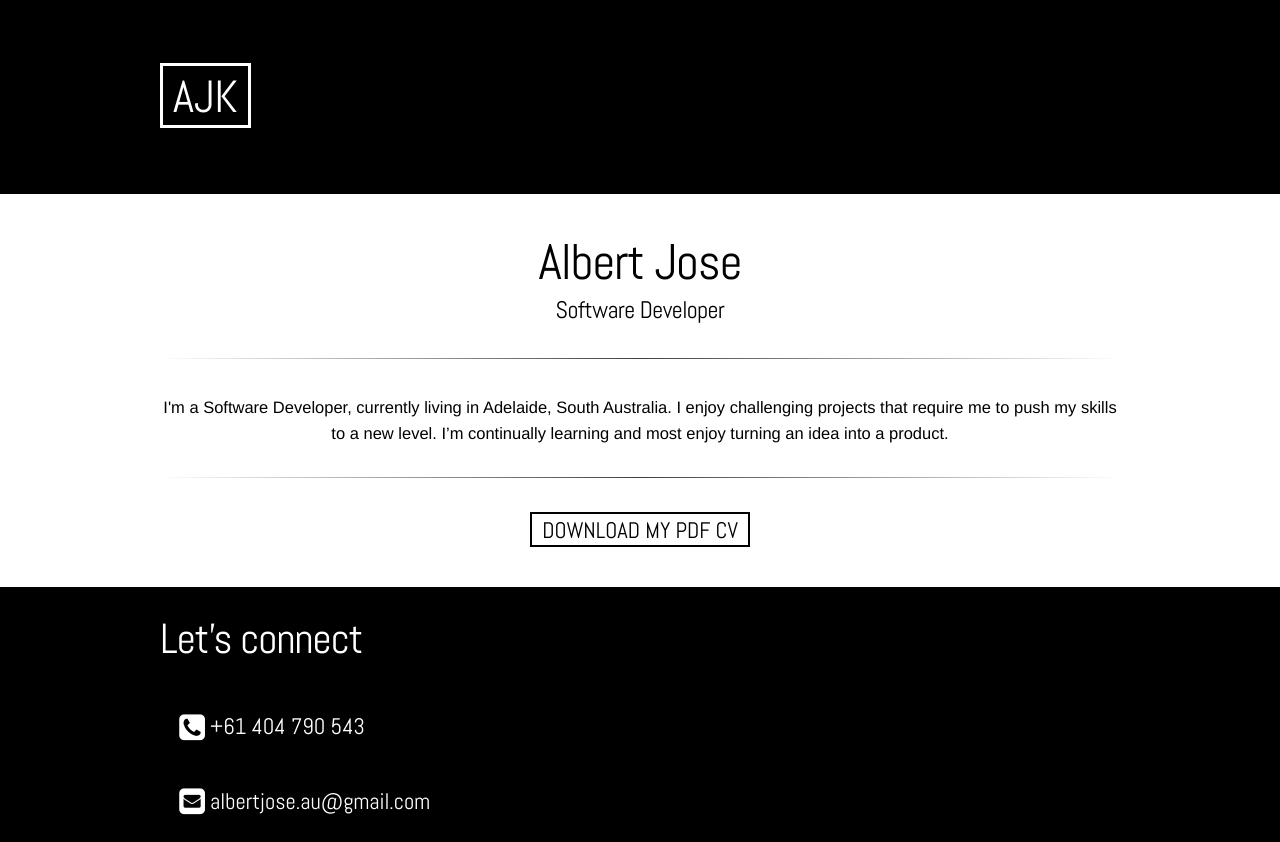
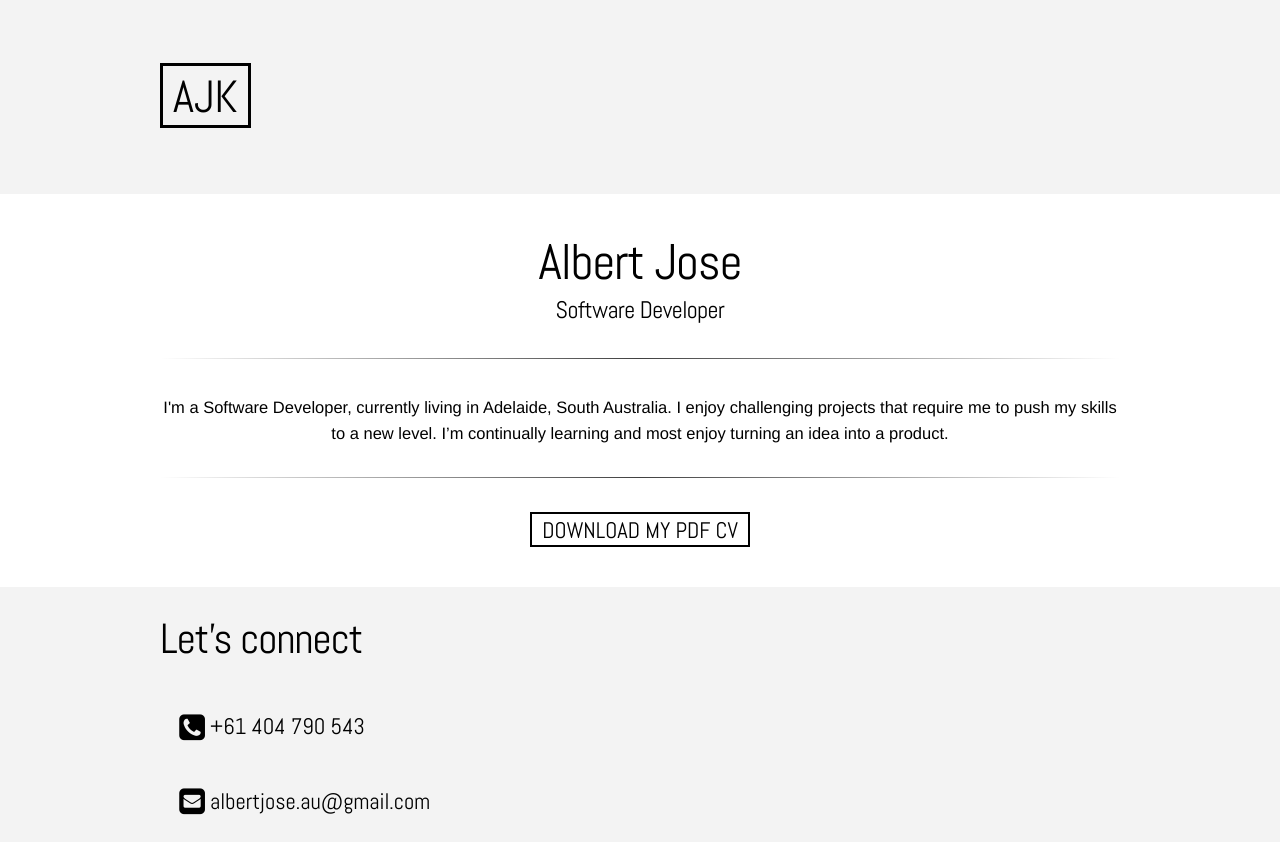
Before and after one commit to albertjosekurisummoottil/albertjose.com, a plain HTML site: page index.html in a window 1280 px wide. Shown: the top 842 px of the page. Drawn offline with Linux system fonts and the light colour scheme.

Commit message:
Version 3 - www.albertjose.com - whitesmoke

```diff
--- a/css/style.css
+++ b/css/style.css
@@ -16,6 +16,7 @@
 .lightgray { background-color : #bfbfbf;}
 .harbourblue { background-color : #14466c;}
 .black { background-color : #000000;}
+.whitesmoke { background-color : #f3f3f3;}
 
 /* Typography
 –––––––––––––––––––––––––––––––––––––––––––––––––– */
@@ -31,9 +32,9 @@ body {
     margin: 0.67em;
 } */
 
-h2.contact { color: #ffffff; }
+h2.contact { color: #000000; }
 
-p.contact { color: #ffffff; }
+p.contact { color: #000000; }
 
 /* Header & Navigation
 –––––––––––––––––––––––––––––––––––––––––––––––––– */
@@ -49,16 +50,16 @@ header.main_nav {
 
 .logo a{
     font-size: 3em;
-    color: #ffffff;
+    color: #000000;
     text-decoration: none;
-    border: 3px solid #ffffff;
+    border: 3px solid #000000;
     text-transform: uppercase;
     padding: 2px 10px 0 10px;
     margin: 0;
 }
 
 .logo a:hover{
-    background-color: #000000;;
+    background-color: #f3f3f3;;
     color: #bfbfbf;
     border-color: #bfbfbf;
 }
@@ -118,7 +119,7 @@ div.social a {
 }
 
 div.social a{
-    color: #ffffff;
+    color: #000000;
 }
 
 div.social a.pointer{
--- a/index.html
+++ b/index.html
@@ -34,7 +34,7 @@
 
   <!-- Primary Page Layout
   –––––––––––––––––––––––––––––––––––––––––––––––––– -->
-  <header class="main_nav black">
+  <header class="main_nav whitesmoke">
     <div class="container">
       <div class="twelve columns">
         <div class="logo"><a href="index.html">AJK</a></div>
@@ -54,7 +54,7 @@
 
   </div>
 
-  <div class="row black">
+  <div class="row whitesmoke">
     <div class="container">
       <div class="four columns">
         <!-- <img src="images/family.jpg" class="avatar" alt="Albert Jose Family Image"> -->
```
Also changed, not shown: 4 other files.
